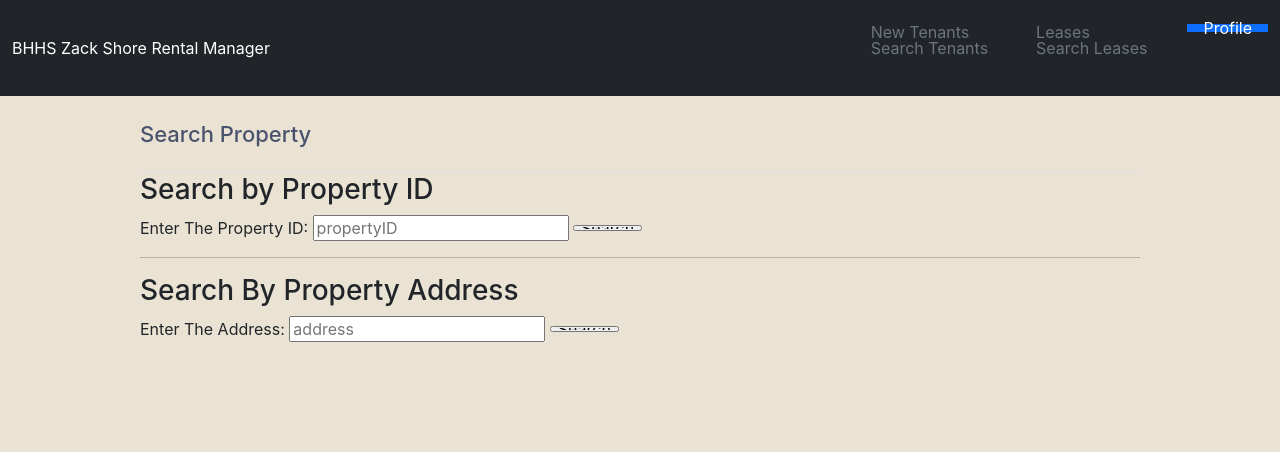
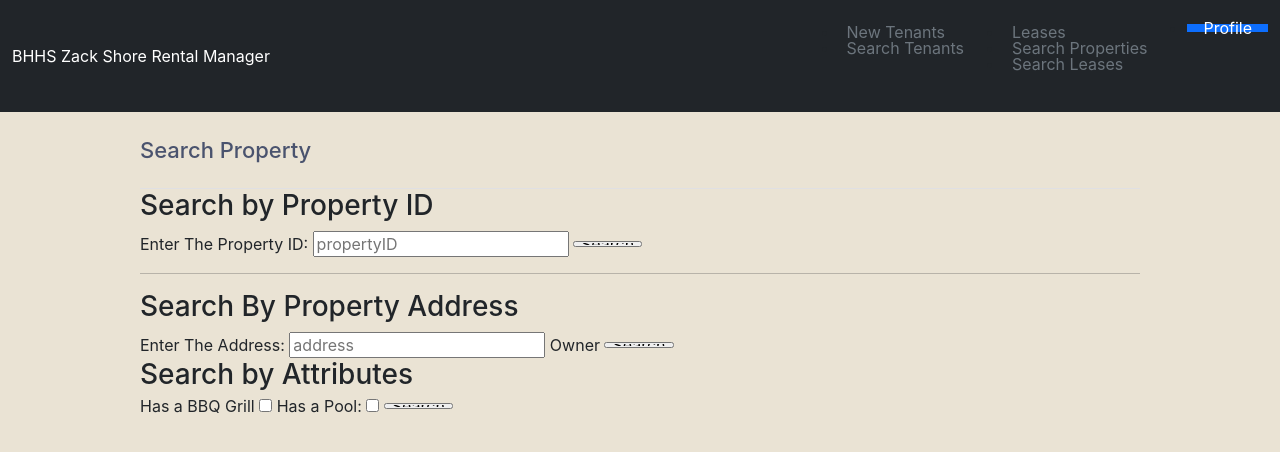
Before and after one commit to Jasontibaldo/SoftwareEngineering, a Flask app: page /searchPropertyByID/ in a window 1280 px wide. Shown: the top 452 px of the page. Run offline with Flask 2, Linux system fonts and the light colour scheme; some libraries are stand-ins or nearby versions.

Commit message:
Property search by attributes

```diff
--- a/pythonlogin/main.py
+++ b/pythonlogin/main.py
@@ -436,6 +436,7 @@ def searchPropertyByAddress():
 
         # Fetch one record and return result
         property = cursor.fetchone()
+
         # If account exists in accounts table in out database
         if property:
             return render_template('propertyResults.html', property=property)
@@ -443,6 +444,36 @@ def searchPropertyByAddress():
              print("dont Exist")
             # Account doesnt exist or username/password incorrect
              flash('Nah fam', 'message')
+    return render_template('searchProperty.html')
+
+
+
+# This method is used to search for a property by its attributes other than Address or ID
+@app.route('/searchPropertyByAttributes/', methods=['GET', 'POST'])
+def searchPropertyByAttributes():
+    if request.method == 'POST':
+        # Create variables for easy access, if the user didn't fill out a field, set variable to "IS NOT NULL"
+
+        bbq = request.form['bbq']
+        print(bbq)
+
+        pool = request.form['pool']
+        print(pool)
+
+
+        cursor = mysql.connection.cursor(MySQLdb.cursors.DictCursor)
+
+        cursor.execute('SELECT * FROM Property WHERE bbq = %s AND pool = %s', (bbq,pool,))
+
+        # Fetch one record and return result
+        property = cursor.fetchall()
+
+        # If account exists in accounts table in out database
+        if property:
+            return render_template('propertyResults.html', property=property)
+        else:
+            # Account doesnt exist or username/password incorrect
+             flash('Something is incorrect within your query, please try again!', 'message')
     return render_template('searchProperty.html')
 
 
@@ -492,6 +523,18 @@ def newLease():
                     'INSERT INTO Leases (startDate,endDate,price,rentalInsurance,leaseStatus,rentalAgent,tenantID,propertyID) VALUES ( %s, %s, %s, %s, %s, %s, %s, %s)',
                     (StartDate,EndDate,Price,RentalInsurance,leaseStatus,rentalAgent,TenantID,PropertyID))
                 mysql.connection.commit()
+
+                cursor.execute('SELECT leaseID FROM Leases ORDER BY leaseID DESC LIMIT 0,1')
+
+                leaseIDTuple = cursor.fetchone()
+                leaseData = leaseIDTuple["leaseID"]
+
+                cursor.execute(
+                    'INSERT INTO unavailability (startDate, endDate, reason, PropertyID, LeaseID) VALUES (%s, %s, %s, %s, %s)',
+                    (StartDate,EndDate,"LeaseRes",PropertyID, leaseData))
+                mysql.connection.commit()
+
+
                 # This flash is used on the home page and displays a success message when data was sent to the database correctly
                 flash('The new lease was added successfully', 'message')
                 return redirect(url_for('home'))
@@ -521,7 +564,6 @@ def searchLeaseByID():
         # Fetch one record and return result
         lease = cursor.fetchone()
         leaseArray =[lease]
-        print(lease)
         # If account exists in accounts table in out database
         if lease:
             return render_template('leaseResults.html', lease=leaseArray)
--- a/pythonlogin/templates/layout.html
+++ b/pythonlogin/templates/layout.html
@@ -30,12 +30,13 @@
 				<ul class="dropdown-menu dropdown-menu-macos mx-0 border-0 shadow" style="width: 220px;">
 
 					<li>
+						<a class="nav-link px-2 text-secondary" href="{{ url_for('searchPropertyPage') }}"><i class="fas fa-user-circle"></i>Search Property</a>
+					</li>
+
+					<li>
 						<a class="nav-link px-2 text-secondary" href="{{ url_for('newProperty') }}"><i class="fas fa-user-circle"></i>New Property</a>
 					</li>
 
-					<li>
-						<a class="nav-link px-2 text-secondary" href="{{ url_for('searchPropertyPage') }}"><i class="fas fa-user-circle"></i>Search Properties</a>
-					</li>
 
 				</ul>
 
@@ -55,6 +56,10 @@
 
 					<li>
 						<a class="nav-link px-2 text-secondary" href="{{ url_for('leaseMainPage') }}"><i class="fas fa-user-circle"></i>Leases</a>
+					</li>
+
+					<li>
+						<a class="nav-link px-2 text-secondary" href="{{ url_for('searchPropertyPage') }}"><i class="fas fa-user-circle"></i>Search Properties</a>
 					</li>
 
 					<li>
--- a/pythonlogin/templates/searchProperty.html
+++ b/pythonlogin/templates/searchProperty.html
@@ -31,8 +31,26 @@
 <form action="{{ url_for('searchPropertyByAddress') }}" method="post" autocomplete="off">
     <label for="address">Enter The Address:</label>
     <input type="text" name="propertyAddress" placeholder="address" id="propertyAddress" required>
+
+	<label for="ownerID">Owner</label>
 	<input type="submit" value="Search">
 </form>
+
+<h3>Search by Attributes</h3>
+
+<form action="{{ url_for('searchPropertyByAttributes') }}" method="post" autocomplete="off">
+    <label for="bbq">Has a BBQ Grill</label>
+    <input type="checkbox" name="bbq" id="bbq" value="1">
+	<input type="hidden" name="bbq" id="bbq" value="0">
+
+	<label for="Pool">Has a Pool:</label>
+    <input type="checkbox" name="pool" id="pool" value="1">
+	<input type="hidden" name="pool" id="pool" value="0">
+
+	<input type="submit" value="Search">
+</form>
+
+
 
 {% endblock %}
 </body>
```
Also changed, not shown: pythonlogin/templates/propertyResults.html (+6 -2 lines).
